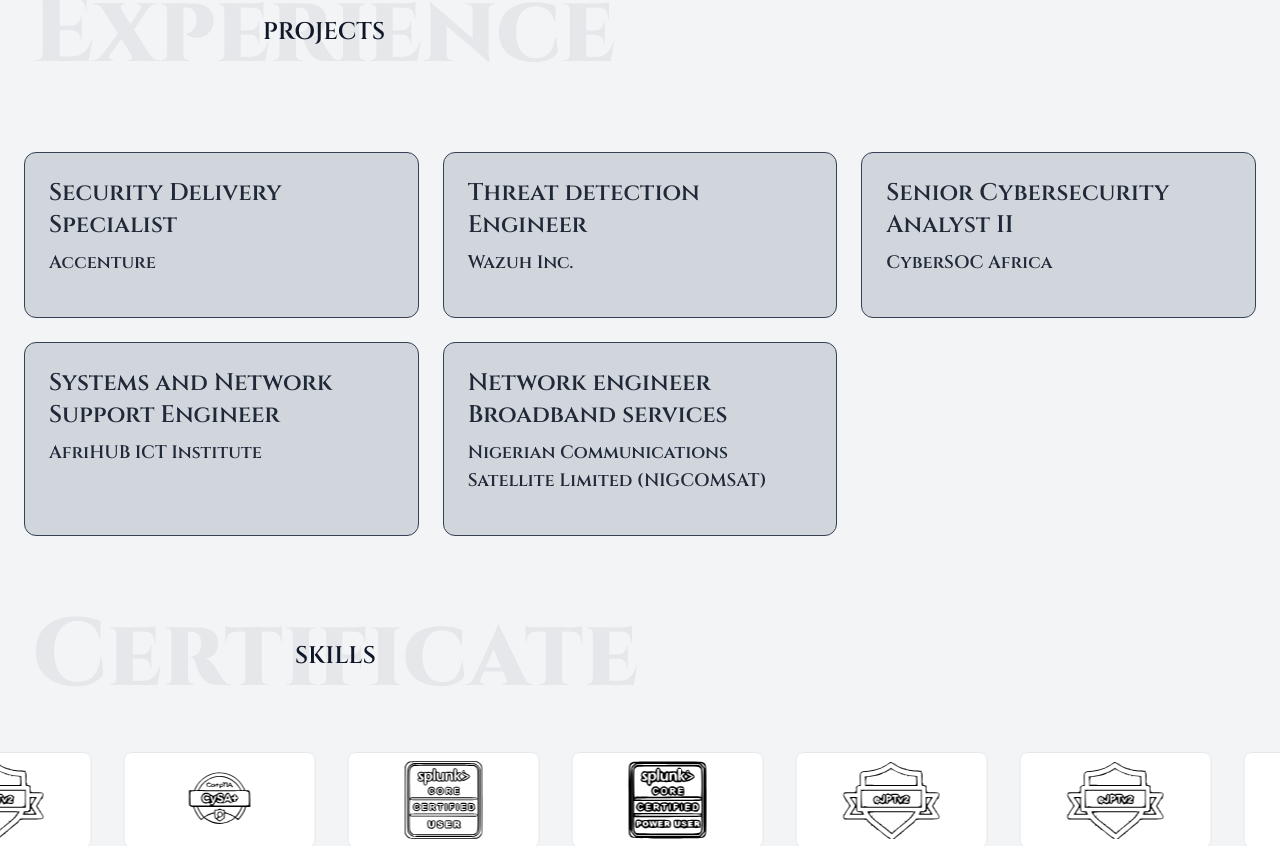
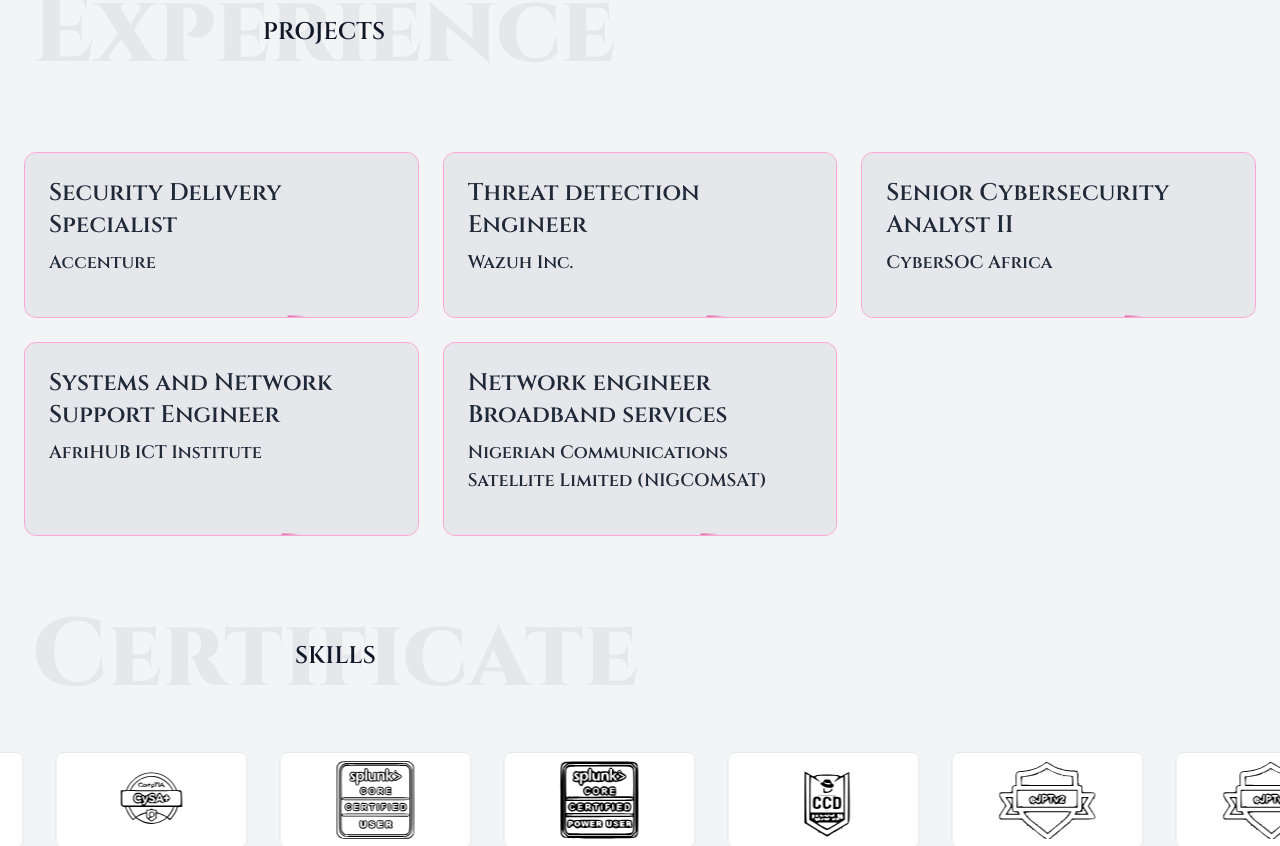
Before and after one commit to codenameMANUEL/ayo_portfolio, a React (Vite) app: page / in a window 1280 px wide. Shown: the part 1349-2195 px from the top of the page. Built offline with nearby package versions, Linux system fonts and the light colour scheme.

Commit message:
add css for trail

```diff
--- a/src/App.css
+++ b/src/App.css
@@ -89,3 +89,25 @@
   opacity: 0;
   animation: fadeInUp 0.6s ease-out forwards;
 }
+
+
+/* trail */
+.trail {
+  width: 40px;
+  aspect-ratio: 8 / 1;
+  position: absolute;
+  background: radial-gradient(
+    100% 100% at right,
+    #ec4899,
+    transparent 50%
+  );
+  offset-path: border-box;
+  offset-anchor: 100% 50%;
+  animation: journey var(--speed, 10s) infinite linear;
+}
+
+@keyframes journey {
+  to {
+    offset-distance: 100%;
+  }
+}
--- a/src/Certificate.jsx
+++ b/src/Certificate.jsx
@@ -44,10 +44,11 @@
 import powerUser from "./assets/certificate-svg/poweruser.svg"; // Adjust the path as necessary
 import splunk from "./assets/certificate-svg/splunk.svg"; // Adjust the path as necessary
 import blueTeam from "./assets/certificate-svg/ejptv2.svg"; // Adjust the path as necessary
+import CCD from "./assets/certificate-svg/CCD.svg"; // Adjust the path as necessary
 
 function Certificate() {
   // const images = Array(8).fill(ejptvSvg); // adjust count as needed
-  const images = [ejptvSvg, blueTeam, compTia, splunk, powerUser];
+  const images = [ejptvSvg, blueTeam, compTia, splunk, powerUser, CCD];
 
   return (
     <>
--- a/src/Projects.jsx
+++ b/src/Projects.jsx
@@ -1,3 +1,5 @@
+import "./App.css";
+
 const Projects = () => {
   return (
     <>
@@ -13,35 +15,54 @@
       </div>
       <main className="flex-1 p-6 grid grid-cols-1 md:grid-cols-3 gap-6">
         {/* Card 1 */}
-        <div className="bg-gray-300 border border-gray-700 rounded-xl p-6">
+        <div className="relative z-20 overflow-hidden rounded-xl border border-pink-300 bg-gray-200 p-6">
+          <div className="absolute inset-0 z-[-1] rounded-xl bg-gray-200">
+            <div className="trail"></div>
+          </div>
           <h1 className="text-2xl font-semibold mb-2">
             Security Delivery Specialist
           </h1>
           <h2 className="text-lg font-semibold mb-4">Accenture</h2>
         </div>
 
-        <div className="bg-gray-300 border border-gray-700 rounded-xl p-6">
+        {/* Card 2 */}
+        <div className="relative z-20 overflow-hidden rounded-xl border border-pink-300 bg-gray-200 p-6">
+          <div className="absolute inset-0 z-[-1] rounded-xl bg-gray-200">
+            <div className="trail"></div>
+          </div>
           <h1 className="text-2xl font-semibold mb-2">
             Threat detection Engineer
           </h1>
           <h2 className="text-lg font-semibold mb-4">Wazuh Inc.</h2>
         </div>
 
-        <div className="bg-gray-300 border border-gray-700 rounded-xl p-6">
+        {/* Card 3 */}
+        <div className="relative z-20 overflow-hidden rounded-xl border border-pink-300 bg-gray-200 p-6">
+          <div className="absolute inset-0 z-[-1] rounded-xl bg-gray-200">
+            <div className="trail"></div>
+          </div>
           <h1 className="text-2xl font-semibold mb-2">
             Senior Cybersecurity Analyst II
           </h1>
           <h2 className="text-lg font-semibold mb-4">CyberSOC Africa</h2>
         </div>
 
-        <div className="bg-gray-300 border border-gray-700 rounded-xl p-6">
+        {/* Card 4 */}
+        <div className="relative z-20 overflow-hidden rounded-xl border border-pink-300 bg-gray-200 p-6">
+          <div className="absolute inset-0 z-[-1] rounded-xl bg-gray-200">
+            <div className="trail"></div>
+          </div>
           <h1 className="text-2xl font-semibold mb-2">
             Systems and Network Support Engineer
           </h1>
           <h2 className="text-lg font-semibold mb-4">AfriHUB ICT Institute</h2>
         </div>
 
-        <div className="bg-gray-300 border border-gray-700 rounded-xl p-6">
+        {/* Card 5 */}
+        <div className="relative z-20 overflow-hidden rounded-xl border border-pink-300 bg-gray-200 p-6">
+          <div className="absolute inset-0 z-[-1] rounded-xl bg-gray-200">
+            <div className="trail"></div>
+          </div>
           <h1 className="text-2xl font-semibold mb-2">
             Network engineer Broadband services
           </h1>
```
Also changed, not shown: src/assets/certificate-svg/ccd.svg (added).
